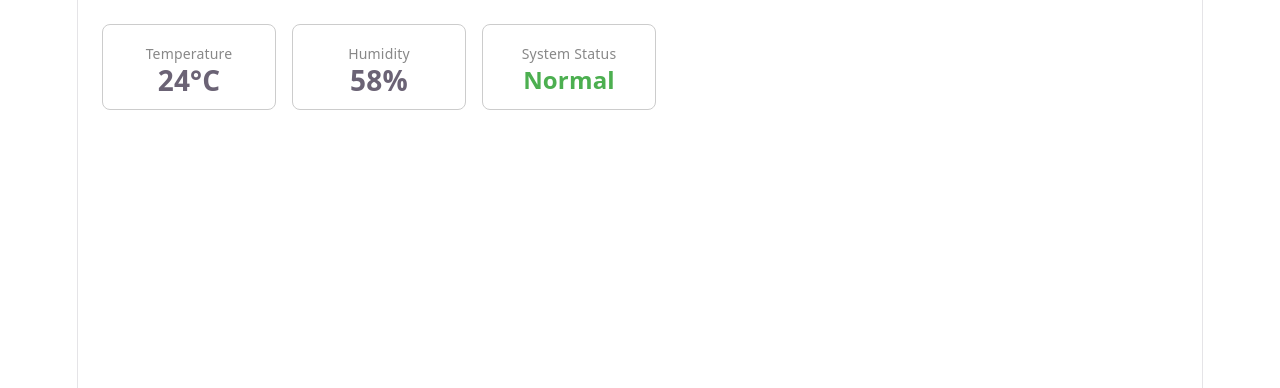
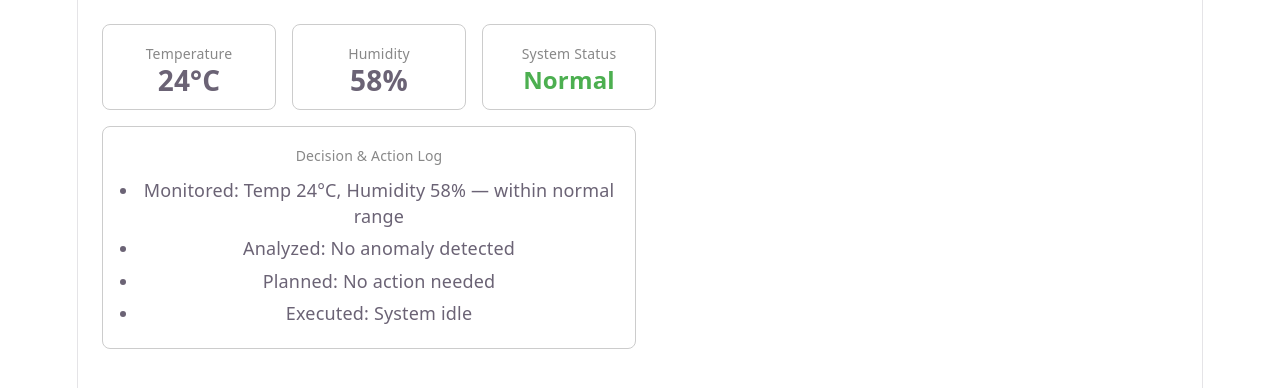
Before and after one commit to KiraboFaith/KAYVAK, a React app in the folder frontend/: page / in a window 1280 px wide. Shown: the top 388 px of the page. Built offline with nearby package versions, Linux system fonts and the light colour scheme; the HTML template or start-up script is replaced by a standard one.

Commit message:
Add ActionLog component with MAPE-K decision log

```diff
--- /dev/null
+++ b/frontend/src/components/ActionLog.jsx
@@ -0,0 +1,14 @@
+function ActionLog({ entries }) {
+  return (
+    <div style={{ border: '1px solid #ccc', borderRadius: '8px', padding: '16px', marginTop: '16px', maxWidth: '500px' }}>
+      <p style={{ margin: '0 0 8px 0', fontSize: '14px', color: '#888' }}>Decision & Action Log</p>
+      <ul style={{ margin: 0, paddingLeft: '20px' }}>
+        {entries.map((entry, index) => (
+          <li key={index} style={{ marginBottom: '6px' }}>{entry}</li>
+        ))}
+      </ul>
+    </div>
+  );
+}
+
+export default ActionLog;
--- a/frontend/src/components/Dashboard.jsx
+++ b/frontend/src/components/Dashboard.jsx
@@ -1,12 +1,23 @@
 import StatCard from './StatCard';
 import StatusPanel from './StatusPanel';
+import ActionLog from './ActionLog';
 
 function Dashboard() {
+  const mockLog = [
+    'Monitored: Temp 24°C, Humidity 58% — within normal range',
+    'Analyzed: No anomaly detected',
+    'Planned: No action needed',
+    'Executed: System idle',
+  ];
+
   return (
-    <div style={{ display: 'flex', gap: '16px', padding: '24px' }}>
-      <StatCard label="Temperature" value={24} unit="°C" />
-      <StatCard label="Humidity" value={58} unit="%" />
-      <StatusPanel status="Normal" />
+    <div style={{ padding: '24px' }}>
+      <div style={{ display: 'flex', gap: '16px' }}>
+        <StatCard label="Temperature" value={24} unit="°C" />
+        <StatCard label="Humidity" value={58} unit="%" />
+        <StatusPanel status="Normal" />
+      </div>
+      <ActionLog entries={mockLog} />
     </div>
   );
 }
```
